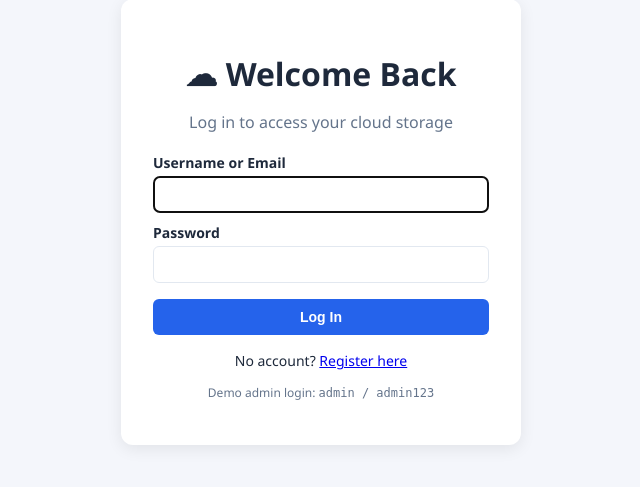
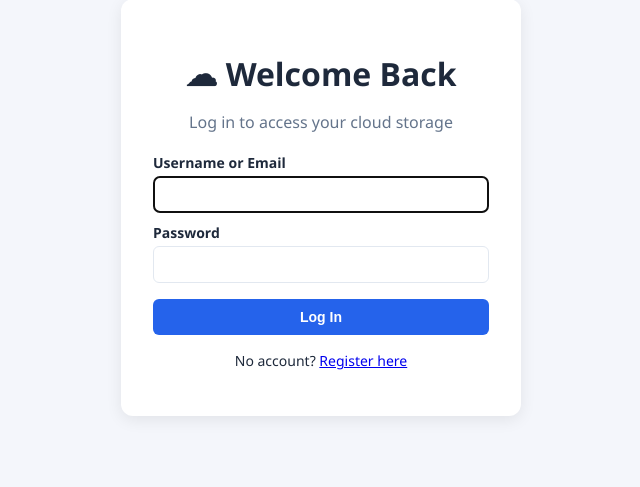
Before and after one commit to kteccomputereducation-dev/cloud-storage-web-app, a Flask app: page /login in a window 1280 px wide. Shown: the part 112-599 px from the top of the page, without its empty margins (319-959 px from the left). Run offline with Flask 3, Linux system fonts and the light colour scheme.

Commit message:
Remove demo admin login hint
Removed demo admin login hint from the login page.

```diff
--- a/templates/login.html
+++ b/templates/login.html
@@ -12,6 +12,6 @@
         <button type="submit" class="btn-primary">Log In</button>
     </form>
     <p class="auth-switch">No account? <a href="{{ url_for('register') }}">Register here</a></p>
-    <p class="hint">Demo admin login: <code>admin / admin123</code></p>
+
 </div>
 {% endblock %}
```
